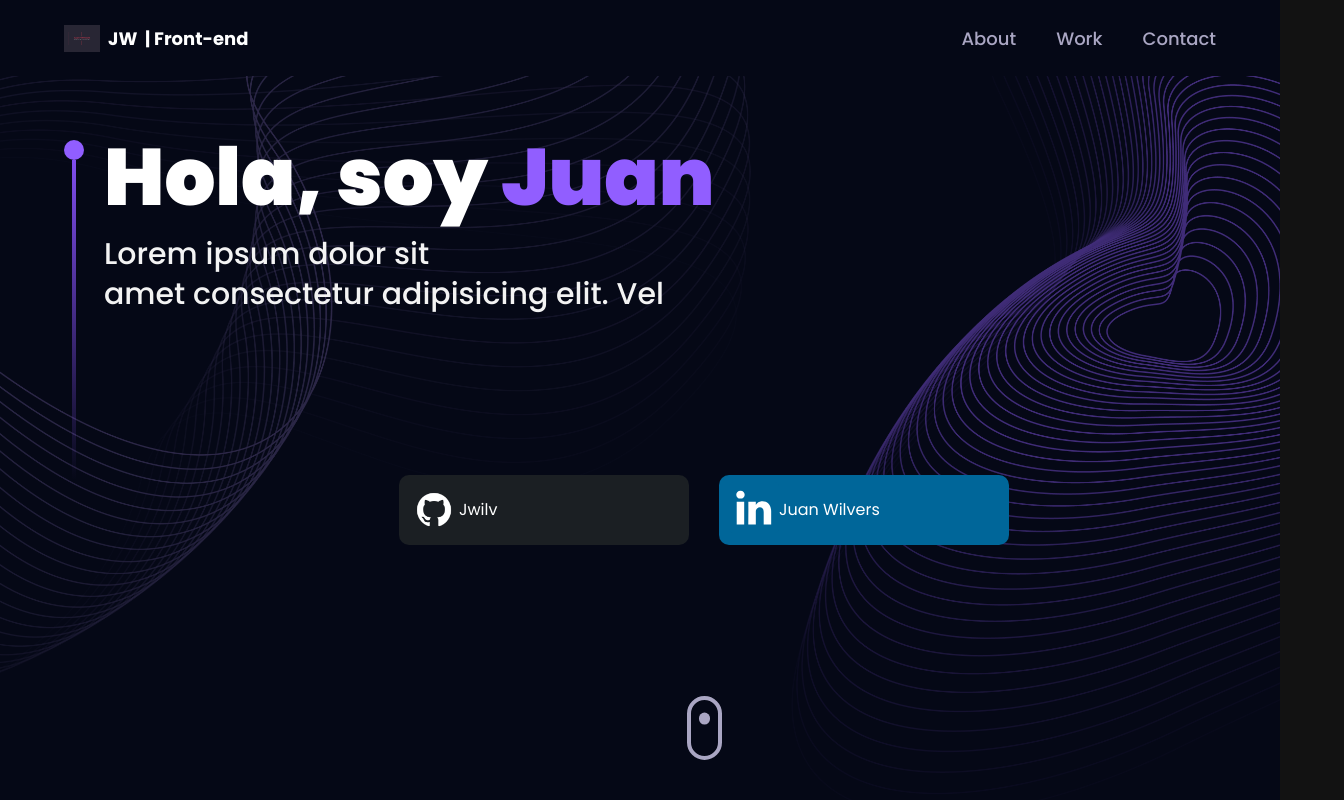
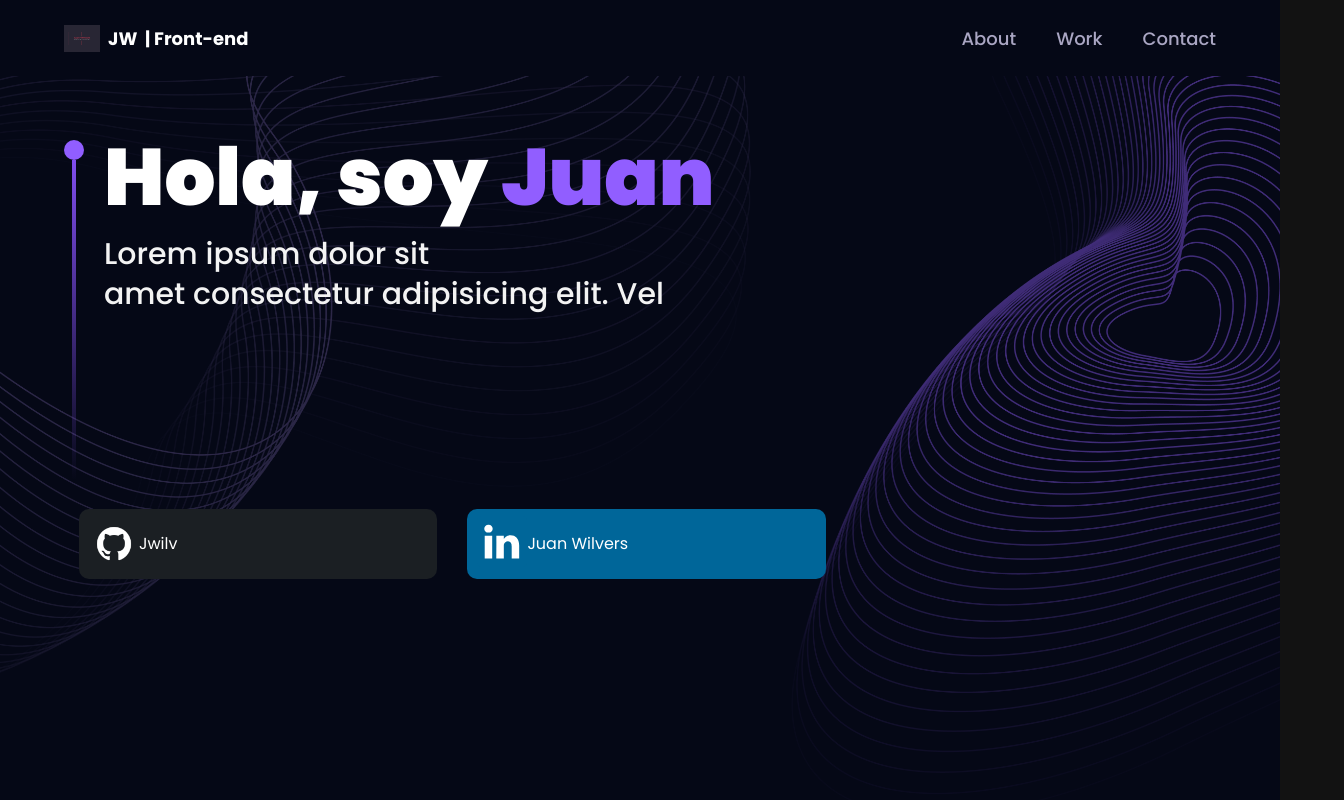
Before and after one commit to Jwilv/port-3d, a Next.js app: page / in a window 1280 px wide. Shown: the top 800 px of the page, 1344 px wide, since content can reach past the window. Built offline with nearby package versions, Linux system fonts and the light colour scheme.

Commit message:
fix bugs styles

```diff
--- a/components/About.tsx
+++ b/components/About.tsx
@@ -47,7 +47,7 @@ const About = () => {
         Magnam molestias numquam suscipit iste similique illum corporis eveniet culpa. Sit hic corrupti magnam?
       </motion.p>
 
-      <div className="mt-20 flex flex-wrap gap-10">
+      <div className="mt-20 flex flex-wrap gap-10 justify-center">
         {services.map((service, index) => (
           <ServiceCard key={service.title} index={index} {...service} />
         ))}
--- a/components/Hero.tsx
+++ b/components/Hero.tsx
@@ -54,24 +54,6 @@ const Hero = () => {
 
         </div>
 
-        <div className='absolute xs:bottom-10 bottom-32 w-full flex justify-center items-center'>
-        <a href='#about'>
-          <div className='w-[35px] h-[64px] rounded-3xl border-4 border-secondary flex justify-center items-start p-2'>
-            <motion.div
-              animate={{
-                y: [0, 24, 0],
-              }}
-              transition={{
-                duration: 1.5,
-                repeat: Infinity,
-                repeatType: "loop",
-              }}
-              className='w-3 h-3 rounded-full bg-secondary mb-1'
-            />
-          </div>
-        </a>
-      </div>
-
       </div>
 
     </section>
--- a/pages/index.tsx
+++ b/pages/index.tsx
@@ -3,7 +3,7 @@ import {
   About, Contact, Experience,
   Feedbacks, Hero, Navbar,
   Tech, Works, Loader,
-  Stars, Ball, Computers,
+  Stars, Ball,
   Earth
 } from '../components'
 
--- a/styles/globals.css
+++ b/styles/globals.css
@@ -12,6 +12,10 @@
   font-family: "Poppins", sans-serif;
   scroll-behavior: smooth;
   color-scheme: dark;
+}
+
+html,body {
+  overflow-x: hidden;
 }
 
 .hash-span {
@@ -136,17 +140,17 @@
 .linksRef {
   position: absolute;
   display: flex;
-  top: 50%;
-  left: 30%;
-  width: 50%;
+  top: 55%;
+  left: 5%;
+  width: 70%;
 }
 
 .item {
   cursor: pointer;
   padding: 10px;
   margin: 15px;
-  width: 50%;
   display: flex;
+  width: 40%;
   align-items: center;
   border-radius: 10px;
 }
```
